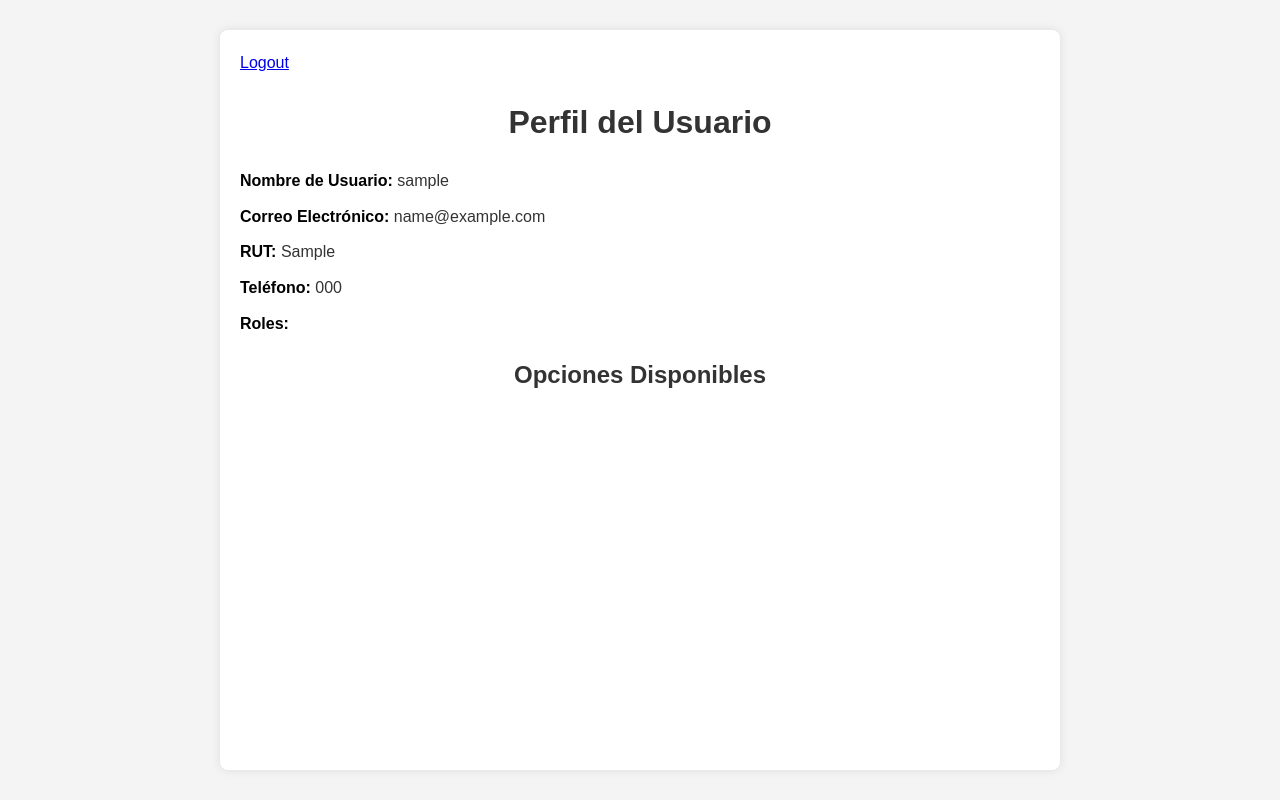
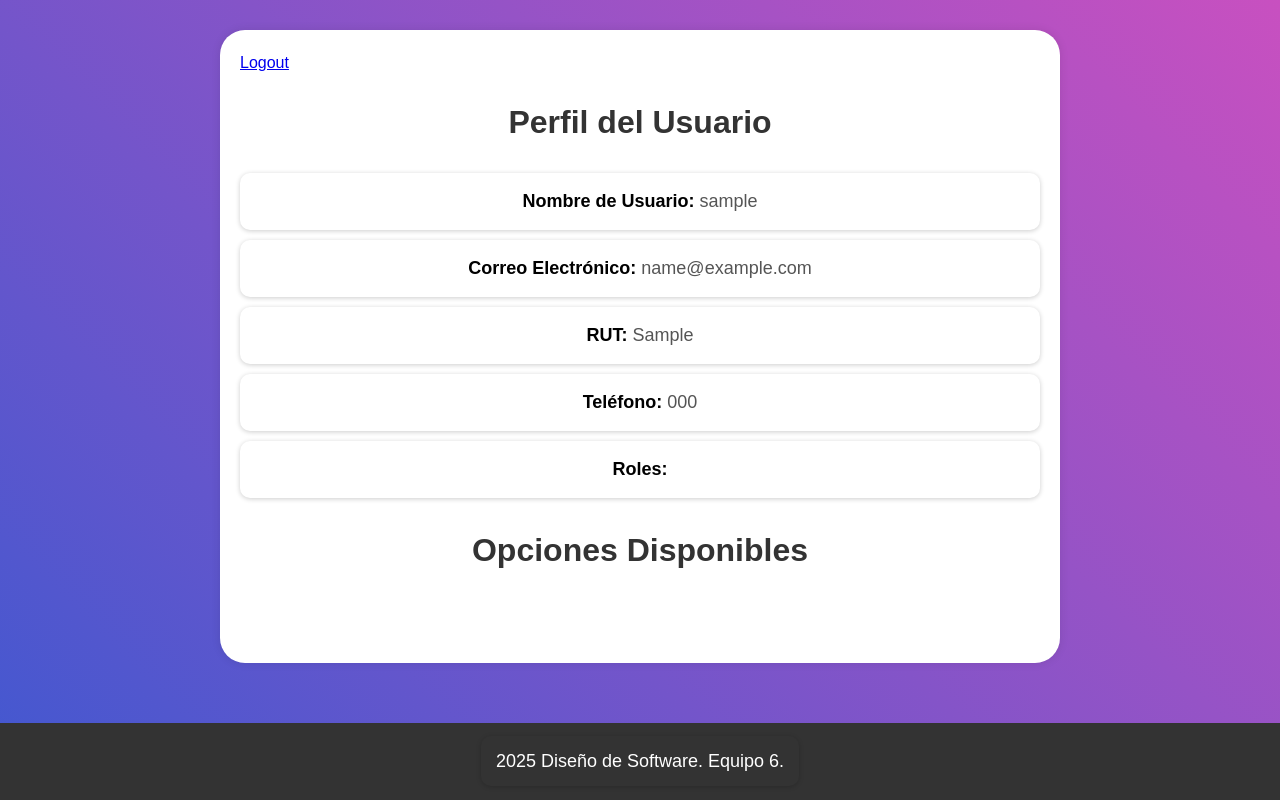
Before and after one commit to YinYanCat/Courier, a Django app: page /perfil in a window 1280 px wide. Run offline with Django 5.2, Linux system fonts and the light colour scheme; a user stored in the database is signed in; tables that the repository leaves empty hold one stand-in row (values such as "Sample post").

Commit message:
Feat: Se modifican css para mejoras de diseño.

```diff
--- a/app/static/app/css/perfil.css
+++ b/app/static/app/css/perfil.css
@@ -1,7 +1,11 @@
 body {
     font-family: sans-serif;
     margin: 0;
-    background-color: #f4f4f4;
+    background: #c850c0;
+    background: -webkit-linear-gradient(45deg, #4158d0, #c850c0);
+    background: -o-linear-gradient(45deg, #4158d0, #c850c0);
+    background: -moz-linear-gradient(45deg, #4158d0, #c850c0);
+    background: linear-gradient(45deg, #4158d0, #c850c0);
     color: #333;
     line-height: 1.6;
     display: flex;
@@ -18,7 +22,6 @@
 
 header h1 {
     margin: 0;
-    font-size: 1.8rem;
 }
 
 main {
@@ -27,20 +30,28 @@
     width: 90%;
     margin: 30px auto;
     background: #fff;
-    border-radius: 8px;
+    border-radius: 25px;
     box-shadow: 0 0 10px rgba(0, 0, 0, 0.1);
     flex-grow: 1;
 }
 
 h1, h2 {
+    font-size: 2rem;
     text-align: center;
     color: #333;
-    margin-bottom: 20px;
+    margin-bottom: 25px;
 }
 
 p {
+    font-family: sans-serif;
+    color: #555555;
     margin: 10px 0;
-    font-size: 16px;
+    font-size: 18px;
+    line-height: 1.5;
+    text-align: center;
+    border-radius: 10px;
+    box-shadow: 0 1px 5px rgba(0, 0, 0, 0.2);
+    padding: 15px;
 }
 
 strong {
@@ -53,31 +64,81 @@
 }
 
 ul li {
-    background: #e9e9e9;
-    margin: 8px 0;
-    padding: 10px;
-    border-radius: 4px;
-    transition: background 0.2s ease;
+    background: none;
+    margin: 15px 0;
+    padding: 0;
+    border-radius: 0;
+    transition: none;
 }
 
 ul li:hover {
-    background: #d6d6d6;
+    background: none;
 }
 
 ul li a {
+    font-family: sans-serif;
+    font-size: 16px;
+    line-height: 1.2;
+    display: flex;
+    justify-content: center;
+    align-items: center;
+    padding: 15px;
+    width: 95%;
+    border-radius: 10px;
+    box-shadow: 0 1px 5px 0px rgba(0, 0, 0, 0.2);
+    transition: all 0.5s;
+    position: relative;
+    z-index: 1;
     text-decoration: none;
-    color: #333;
-    font-weight: bold;
+    color: #555555;
+    background-color: #fff;
+}
+
+ul li a::before {
+    content: "";
     display: block;
+    position: absolute;
+    z-index: -1;
     width: 100%;
+    height: 100%;
+    border-radius: 10px;
+    top: 0;
+    left: 0;
+    background: linear-gradient(45deg, #00dbde, #fc00ff);
+    opacity: 0;
+    transition: all 0.4s;
+}
+
+ul li a:hover {
+    color: #fff;
+}
+
+ul li a:hover::before {
+    opacity: 1;
+}
+
+p2 {
+    font-family: sans-serif;
+    color: #ffffff;
+    margin: 10px 0;
+    font-size: 18px;
+    line-height: 1.5;
+    text-align: center;
+    border-radius: 10px;
+    box-shadow: 0 1px 5px rgba(0, 0, 0, 0.2);
+    padding: 15px;
 }
 
 footer {
     text-align: center;
-    padding: 20px;
+    padding: 25px;
     background: #333;
     color: #fff;
     margin-top: 30px;
+    width: 100%;
+    box-sizing: border-box;
+    position: relative;
+    min-height: 50px;
 }
 
 @media (max-width: 600px) {
@@ -97,4 +158,8 @@
     ul li {
         padding: 8px;
     }
+
+    p2 {
+        font-size: 14px;
+    }
 }
--- a/app/templates/app/envios.html
+++ b/app/templates/app/envios.html
@@ -6,8 +6,6 @@
 	<title>Listado de Envíos</title>
 	<meta charset="UTF-8">
 	<meta name="viewport" content="width=device-width, initial-scale=1">
-	<!-- Ícono de la pestaña -->
-	<link rel="icon" type="image/png" href="{% static 'app/images/icons/favicon.ico' %}"/>
 	<!-- Hojas de estilo de Bootstrap y librerías -->
 	<link rel="stylesheet" type="text/css" href="{% static 'app/vendor/bootstrap/css/bootstrap.min.css' %}">
 	<link rel="stylesheet" type="text/css" href="{% static 'app/fonts/font-awesome-4.7.0/css/font-awesome.min.css' %}">
@@ -75,4 +73,7 @@
 	<script src="{% static 'app/js/envios.js' %}"></script>
 
 </body>
+<footer>
+	<p>2025 Diseño de Software. Equipo 6.</p>
+</footer>
 </html>
--- a/app/templates/app/login.html
+++ b/app/templates/app/login.html
@@ -5,8 +5,6 @@
 	<title>Iniciar sesión</title>
 	<meta charset="UTF-8">
 	<meta name="viewport" content="width=device-width, initial-scale=1">
-	<!-- Ícono de la pestaña del navegador -->
-	<link rel="icon" type="image/png" href="{% static 'app/images/icons/favicon.ico' %}"/>
 
 	<!-- Hojas de estilo de Bootstrap y librerías de iconos -->
 	<link rel="stylesheet" type="text/css" href="{% static 'app/vendor/bootstrap/css/bootstrap.min.css' %}">
--- a/app/templates/app/profile.html
+++ b/app/templates/app/profile.html
@@ -25,3 +25,5 @@
         </ul>
     </main>
 </body>
+<footer>
+    <p2>2025 Diseño de Software. Equipo 6.</p2>
```
Also changed, not shown: app/static/app/css/envios.css (+26 -7 lines), app/static/app/css/registrarse.css (+5 -5 lines).
